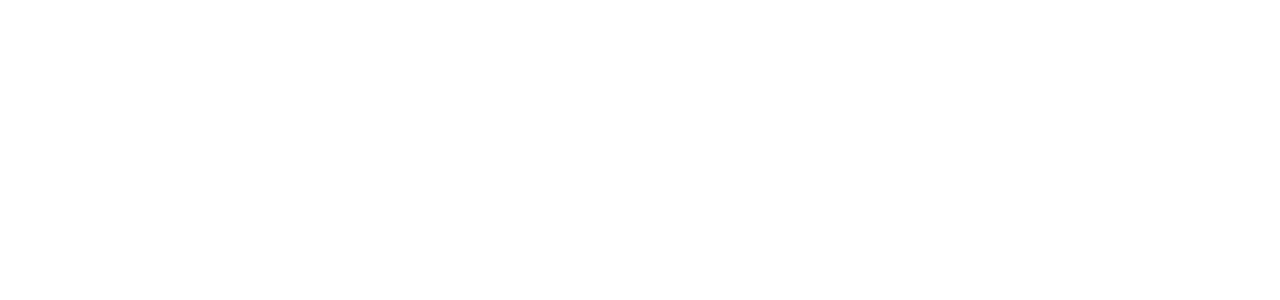
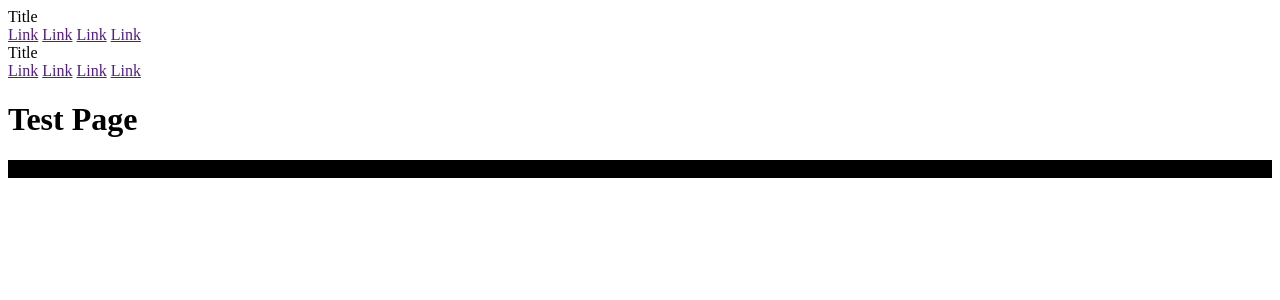
Before and after one commit to elizabethhsy/Climate-Foresight, a Django app: page /test/ in a window 1280 px wide. Before the commit the part shown is empty. Shown: the top 300 px of the page. Run offline with Django 4.2, Linux system fonts and the light colour scheme; some libraries are stand-ins or nearby versions.

Commit message:
Setup MDL on test page

```diff
--- a/src/project/webserver/templates/webserver/test.html
+++ b/src/project/webserver/templates/webserver/test.html
@@ -14,11 +14,46 @@
         {% compress css %}
         <link rel="stylesheet" type="text/x-scss" href="{% static "stylesheets/test.scss" %}" />
         {% endcompress %}
+
+        <!-- MDL imports -->
+        <link rel="stylesheet" href="https://fonts.googleapis.com/icon?family=Material+Icons">
+        <link rel="stylesheet" href="https://code.getmdl.io/1.3.0/material.indigo-pink.min.css">
+        <script defer src="https://code.getmdl.io/1.3.0/material.min.js"></script>
     </head>
 
     <body>
-        <h1>Test Page</h1>
+        <div class="mdl-layout mdl-js-layout mdl-layout--fixed-header">
+            <header class="mdl-layout__header">
+                <div class="mdl-layout__header-row">
+                    <!-- Title -->
+                    <span class="mdl-layout-title">Title</span>
+                    <!-- Add spacer, to align navigation to the right -->
+                    <div class="mdl-layout-spacer"></div>
+                    <!-- Navigation. We hide it in small screens. -->
+                    <nav class="mdl-navigation mdl-layout--large-screen-only">
+                        <a class="mdl-navigation__link" href="">Link</a>
+                        <a class="mdl-navigation__link" href="">Link</a>
+                        <a class="mdl-navigation__link" href="">Link</a>
+                        <a class="mdl-navigation__link" href="">Link</a>
+                    </nav>
+                </div>
+            </header>
+            <div class="mdl-layout__drawer">
+                <span class="mdl-layout-title">Title</span>
+                <nav class="mdl-navigation">
+                    <a class="mdl-navigation__link" href="">Link</a>
+                    <a class="mdl-navigation__link" href="">Link</a>
+                    <a class="mdl-navigation__link" href="">Link</a>
+                    <a class="mdl-navigation__link" href="">Link</a>
+                </nav>
+            </div>
+            <main class="mdl-layout__content">
+                <div class="page-content">
+                    <h1>Test Page</h1>
 
-        <p class="test-text" style="background-color: black;">If you can see this text, Sass is working</p>
+                    <p class="test-text" style="background-color: black;">If you can see this text, Sass is working</p>
+                </div>
+            </main>
+        </div>
     </body>
 </html>
```
